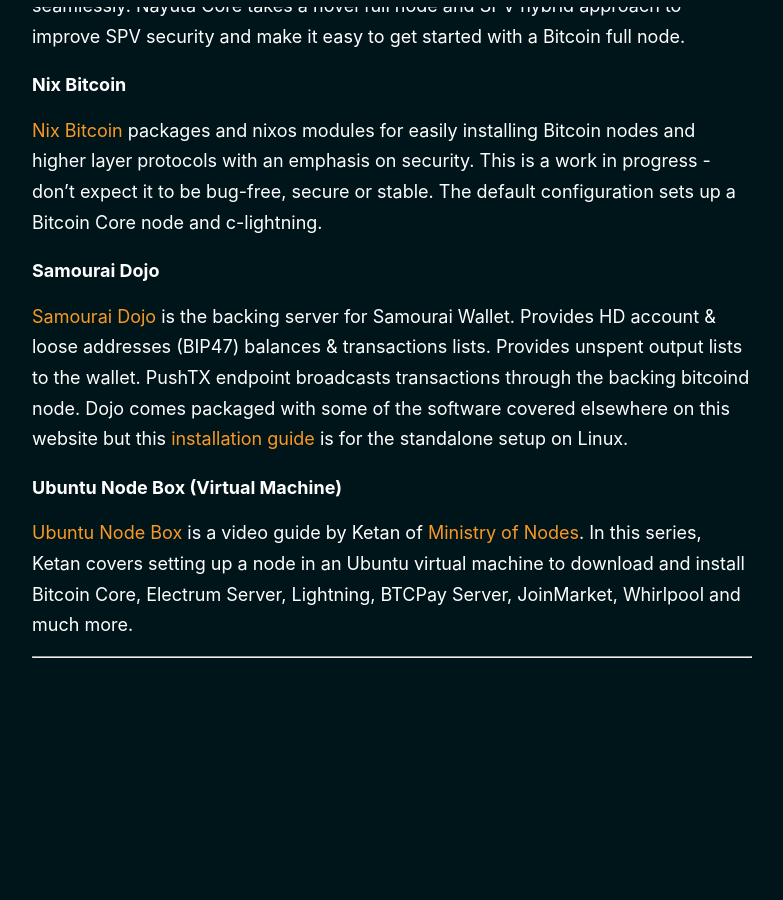
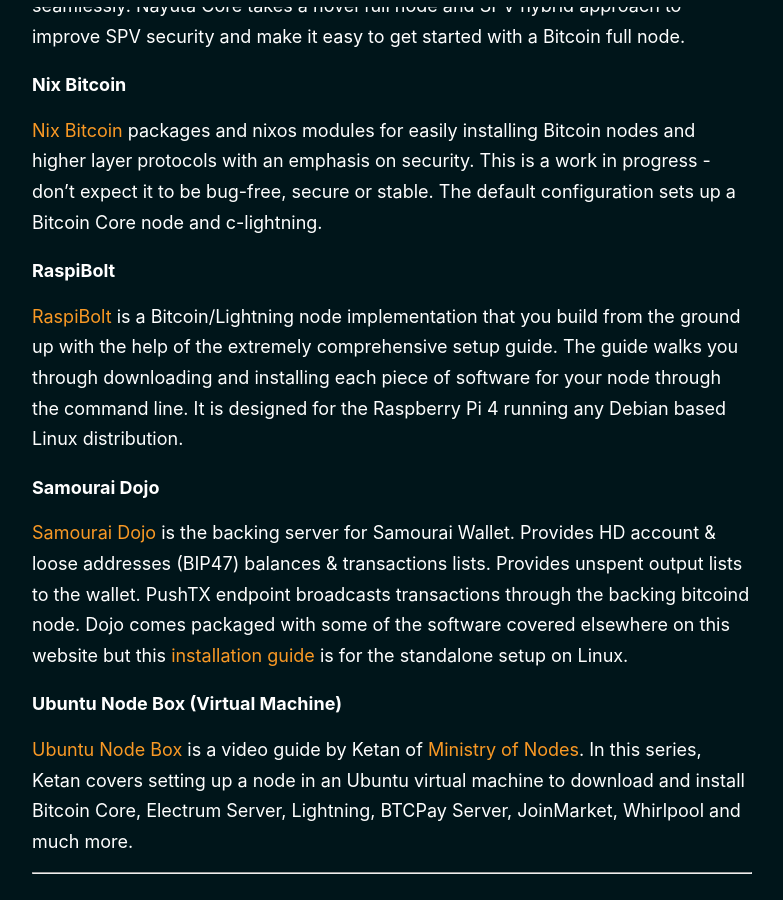
Before and after one commit to BitcoinQnA/node-guide, a Jekyll site: the page built from _pages/other.md, in a window 1280 px wide and 900 px high, scrolled down 1072 px. Shown: the whole window, without its empty margins (248-1031 px from the left). Built offline with Jekyll 4.4.1, drawn with Linux system fonts in a browser that asks for light colours; before the commit the page ends 1913 px from its top, so only the background shows below that.

Commit message:
Update other.md

```diff
--- a/_pages/other.md
+++ b/_pages/other.md
@@ -25,6 +25,9 @@
 
 [Nix Bitcoin](https://github.com/fort-nix/nix-bitcoin) packages and nixos modules for easily installing Bitcoin nodes and higher layer protocols with an emphasis on security. This is a work in progress - don't expect it to be bug-free, secure or stable. The default configuration sets up a Bitcoin Core node and c-lightning.
 
+#### RaspiBolt
+
+[RaspiBolt](https://stadicus.github.io/RaspiBolt/) is a Bitcoin/Lightning node implementation that you build from the ground up with the help of the extremely comprehensive setup guide. The guide walks you through downloading and installing each piece of software for your node through the command line. It is designed for the Raspberry Pi 4 running any Debian based Linux distribution.
 
 #### Samourai Dojo
 
```
